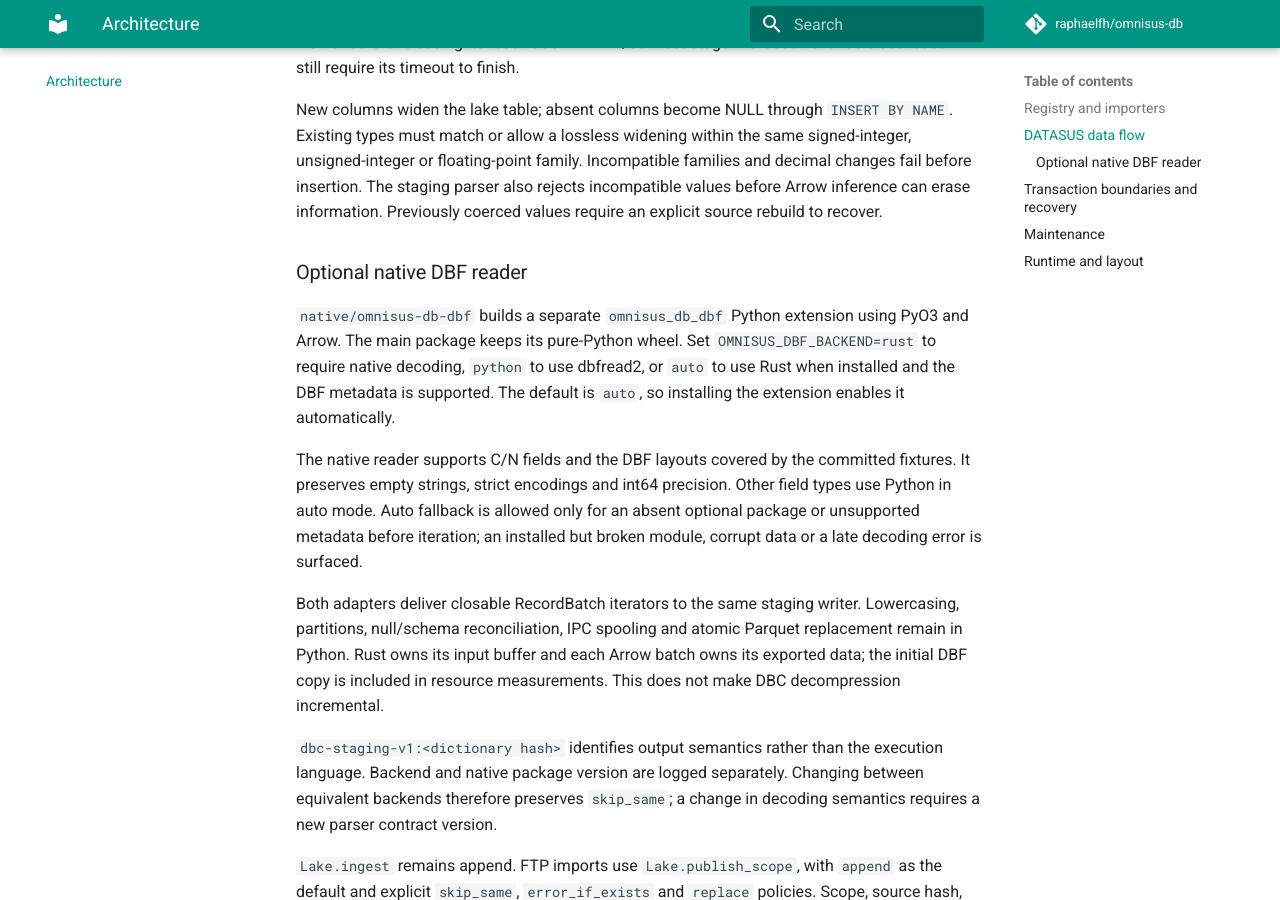
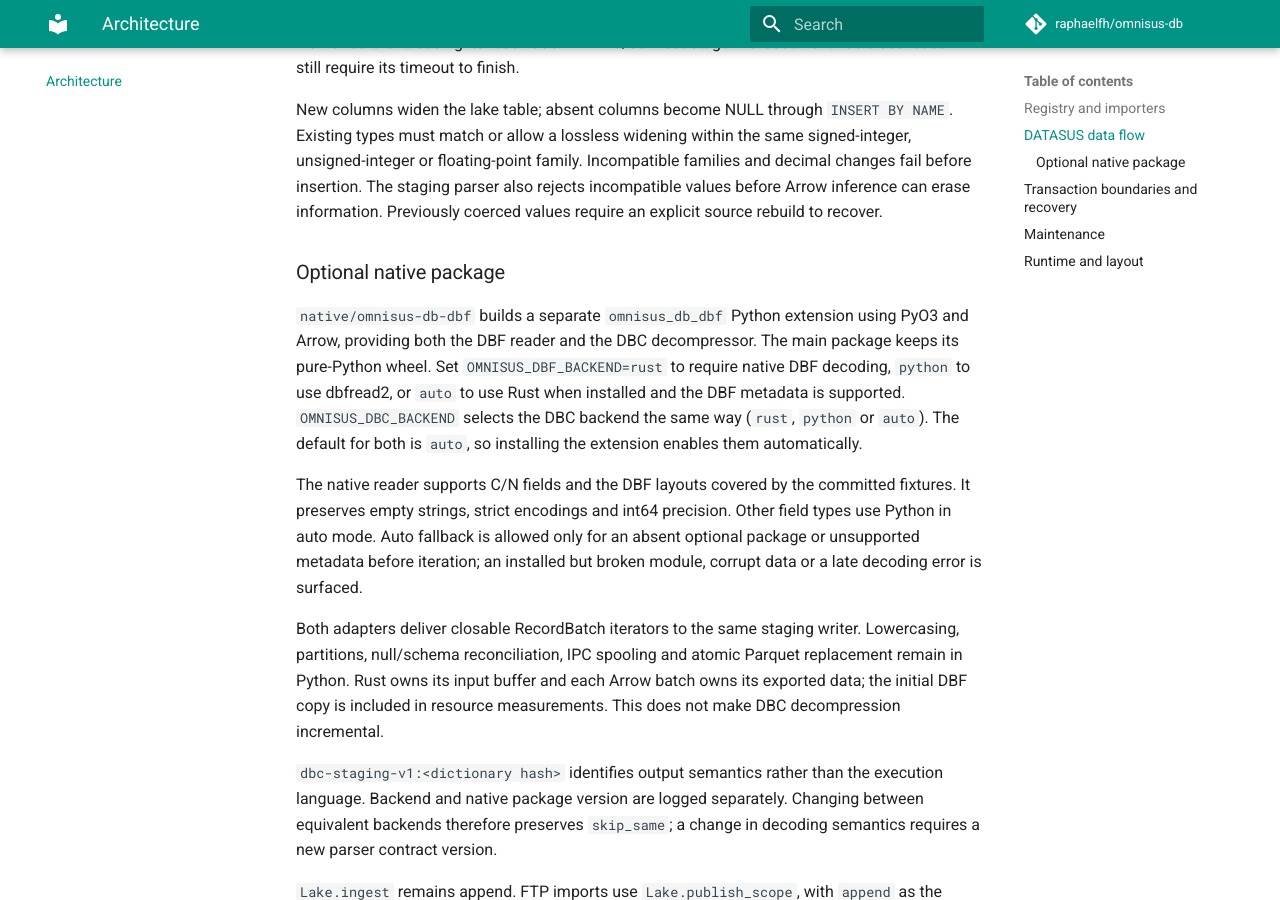
Before and after one commit to raphaelfh/omnisus-db, an MkDocs documentation site: the page built from docs/architecture.md, in a window 1280 px wide and 900 px high, scrolled down 1499 px. Built offline with MkDocs 1.6.1 and Material for MkDocs 9.7.7, drawn with Linux system fonts in a browser that asks for light colours; comment, search, counter and statistics services are not loaded.

Commit message:
Test macOS and Windows installs on 3.13-3.14; document the DBC backend
Full install-gate matrix (9 os x python cells, matching release.yml), README
and architecture docs updated for the shared native package (DBF + DBC),
3.14 classifier, pre-commit fixture exclude narrowed off blast/README.md,
spec updated with the deliberately-skipped test items, duplicated
API_VERSION literals replaced with the shared constant, and a new
selector-level test proving auto-mode never swallows loader errors.

Co-Authored-By: Claude Opus 5 <noreply@anthropic.com>

```diff
--- a/.pre-commit-config.yaml
+++ b/.pre-commit-config.yaml
@@ -6,9 +6,9 @@ repos:
       - id: check-toml
       - id: check-merge-conflict
       - id: end-of-file-fixer
-        exclude: ^tests/fixtures/(dbc/.*\.dbc|blast/.*)$
+        exclude: ^tests/fixtures/(dbc/.*\.dbc|blast/test\.(pk|txt))$
       - id: trailing-whitespace
-        exclude: ^tests/fixtures/(dbc/.*\.dbc|blast/.*)$
+        exclude: ^tests/fixtures/(dbc/.*\.dbc|blast/test\.(pk|txt))$
       - id: check-added-large-files
         args: [--maxkb=1024]
 
--- a/docs/architecture.md
+++ b/docs/architecture.md
@@ -70,13 +70,15 @@ families and decimal changes fail before insertion. The staging parser also
 rejects incompatible values before Arrow inference can erase information.
 Previously coerced values require an explicit source rebuild to recover.
 
-### Optional native DBF reader
+### Optional native package
 
 `native/omnisus-db-dbf` builds a separate `omnisus_db_dbf` Python extension using
-PyO3 and Arrow. The main package keeps its pure-Python wheel. Set
-`OMNISUS_DBF_BACKEND=rust` to require native decoding, `python` to use dbfread2,
-or `auto` to use Rust when installed and the DBF metadata is supported. The
-default is `auto`, so installing the extension enables it automatically.
+PyO3 and Arrow, providing both the DBF reader and the DBC decompressor. The main
+package keeps its pure-Python wheel. Set `OMNISUS_DBF_BACKEND=rust` to require
+native DBF decoding, `python` to use dbfread2, or `auto` to use Rust when
+installed and the DBF metadata is supported. `OMNISUS_DBC_BACKEND` selects the
+DBC backend the same way (`rust`, `python` or `auto`). The default for both is
+`auto`, so installing the extension enables them automatically.
 
 The native reader supports C/N fields and the DBF layouts covered by the committed
 fixtures. It preserves empty strings, strict encodings and int64 precision.
--- a/pyproject.toml
+++ b/pyproject.toml
@@ -13,6 +13,7 @@ classifiers = [
     "License :: OSI Approved :: MIT License",
     "Programming Language :: Python :: 3.12",
     "Programming Language :: Python :: 3.13",
+    "Programming Language :: Python :: 3.14",
     "Topic :: Scientific/Engineering :: Bio-Informatics",
 ]
 dependencies = [
```
Also changed, not shown: README.md (+11 -8 lines), docs/superpowers/specs/2026-09-13-dbc-nativo-design.md (+6 -0 lines), 4 other files.
